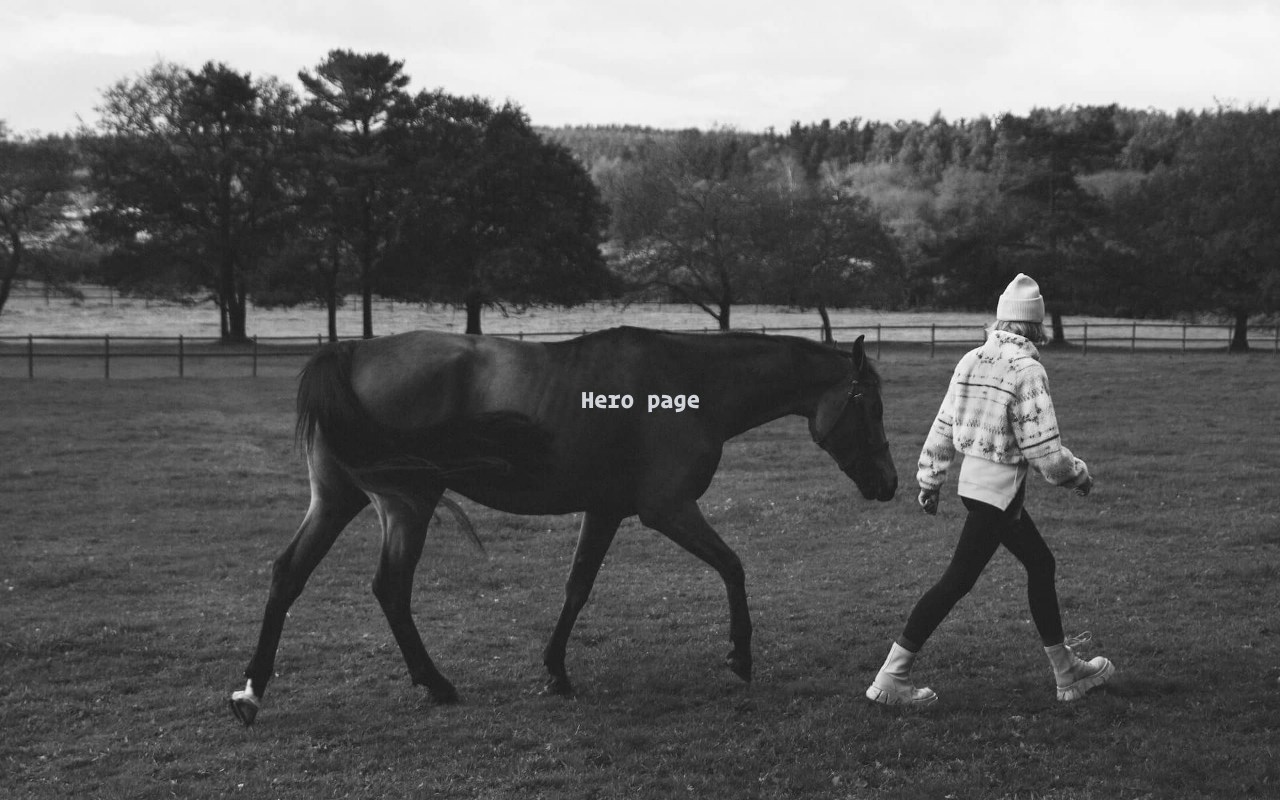
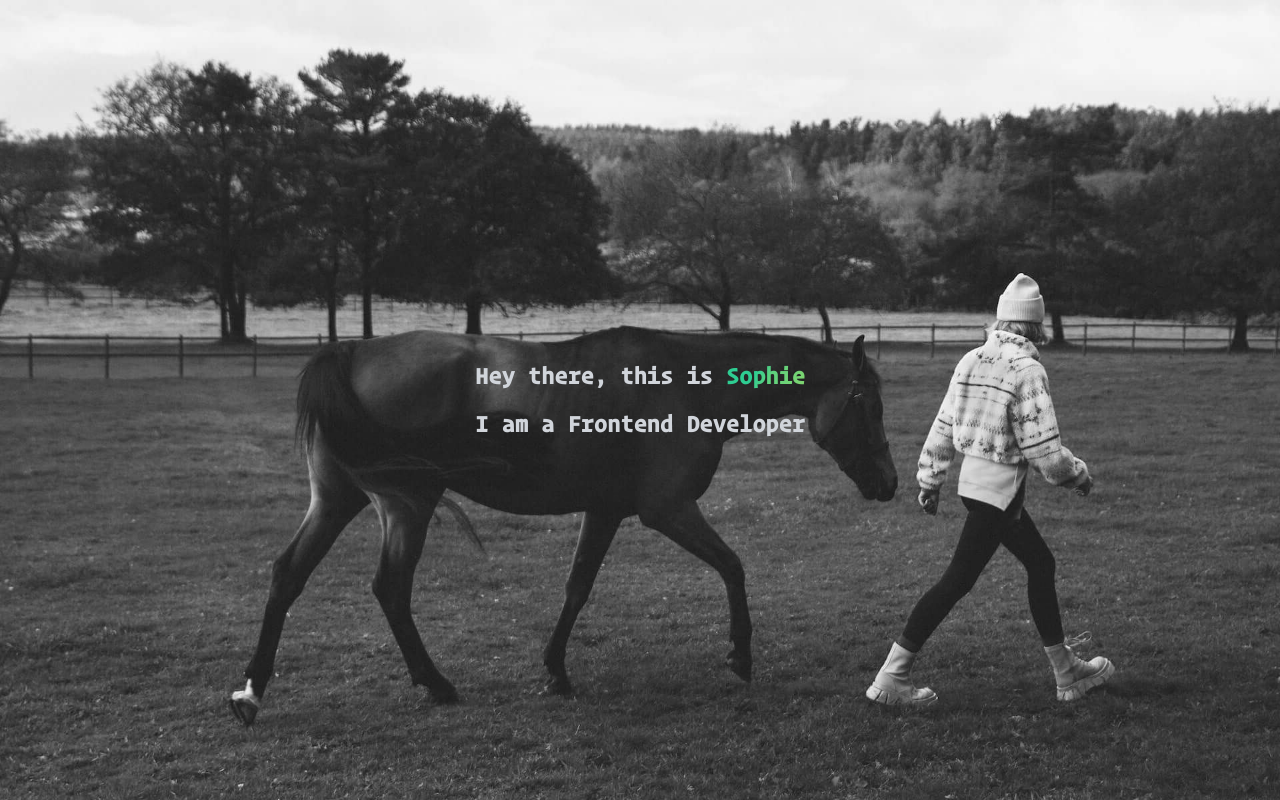
Before and after one commit to nyafologus/next-new-portfolio, a Next.js app: page / in a window 1280 px wide. Built offline with nearby package versions, Linux system fonts and the light colour scheme.

Commit message:
Add fancy text, and hardcoded values for now

```diff
--- a/src/app/globals.css
+++ b/src/app/globals.css
@@ -194,3 +194,30 @@ h6 {
   -webkit-transition: all 200ms linear;
   transition: all 200ms linear;
 }
+
+/* Fancy coloured text */
+.fancy-text {
+  text-align: center;
+  background: linear-gradient(
+    115deg,
+    #2ecd92 20%,
+    #5dd17e 30%,
+    #8bd66a 60%,
+    #5dd17e 70%,
+    #2ecd92 80%
+  );
+
+  background-clip: text;
+  -webkit-background-clip: text;
+  background-size: 200% auto;
+  -webkit-text-fill-color: transparent;
+
+  animation: textGradient 3s linear infinite;
+  animation-direction: reverse;
+
+  @keyframes textGradient {
+    to {
+      background-position: 200% center;
+    }
+  }
+}
--- a/src/app/ui/hero.tsx
+++ b/src/app/ui/hero.tsx
@@ -6,7 +6,12 @@ export default function Hero() {
       id="hero"
       className="w-full h-screen justify-center items-center overflow-hidden relative font-normal text-gray-300 mb-0 flex py-16 px-0"
     >
-      <p className="text-2xl font-bold text-center">Hero page</p>
+      <h1 className="text-2xl font-bold text-center">
+        Hey there, this is <span className="fancy-text">Sophie</span>
+        <br />
+        <span className="inline-block mt-4">I am a Frontend Developer</span>
+      </h1>
+
       <Image
         className="w-full h-full min-h-screen absolute z-[-1] object-cover"
         src="/horsegirl-r.jpg"
```
